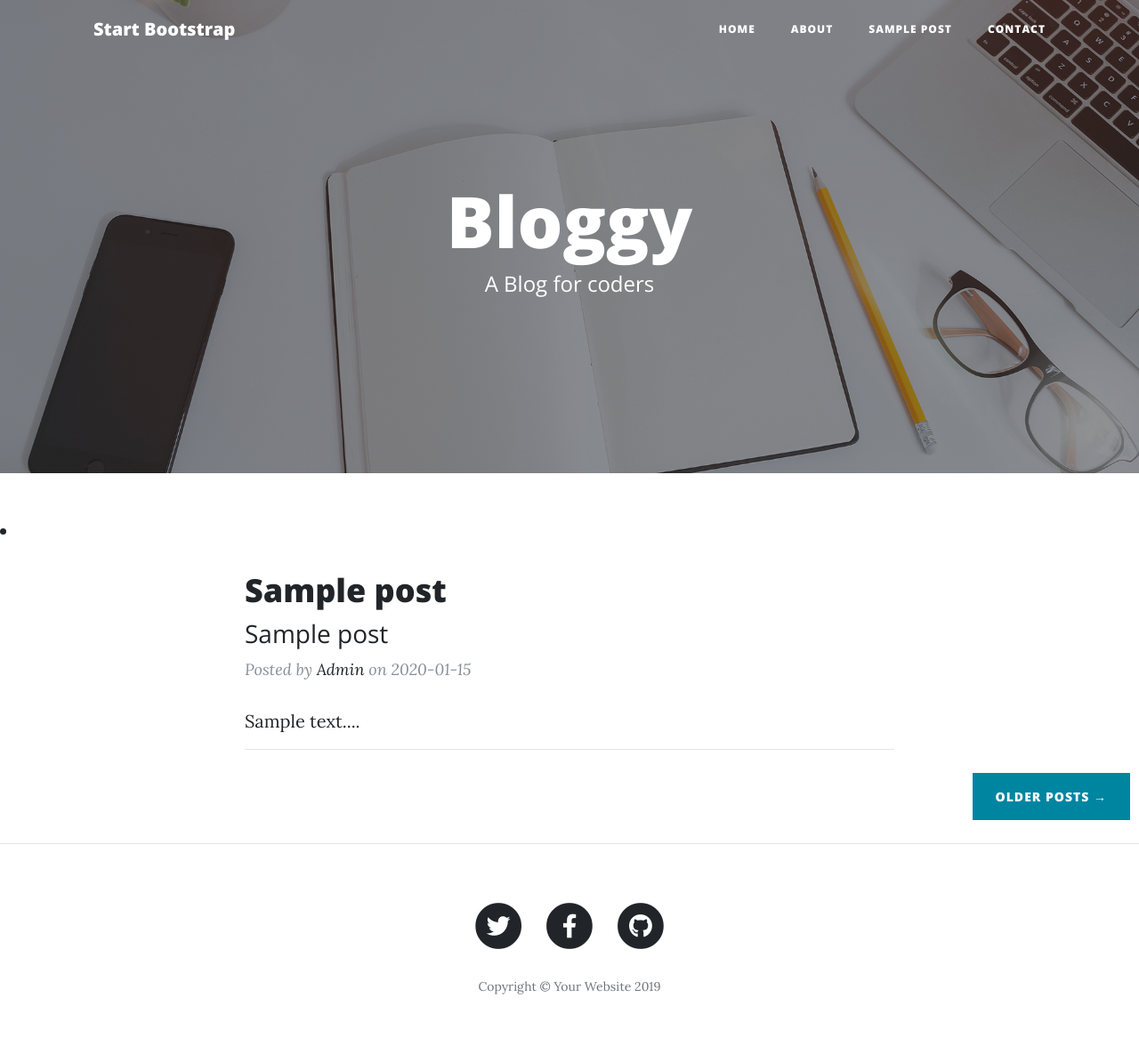
After one commit to rahulmistry33/Bloggy, a Flask app: template templates/dashboard.html in a window 1280 px wide. The commit adds this page. Shown: the whole page at 89% size. Run offline with Flask 2, Linux system fonts and the light colour scheme; tables that the repository leaves empty hold one stand-in row (values such as "Sample post"); the template is opened without the code that fills it: values that come from a table or form of the project are taken from there, most other values are stand-ins (such as "Sample title", 1, 10 or a date in 2020); parts of the project's set-up code (start-up, migrations or seed data) failed here and were passed over; some libraries are stand-ins or nearby versions.

Commit message:
added admin dashboard

```diff
--- a/app.py
+++ b/app.py
@@ -1,4 +1,4 @@
-from flask import Flask,render_template,url_for,request
+from flask import Flask,render_template,url_for,request,session
 from flask_sqlalchemy import SQLAlchemy
 import json
 from flask_mail import Mail
@@ -9,6 +9,7 @@ with open("config.json","r") as c:
 
 
 app=Flask(__name__)
+app.secret_key = 'rahulrocks:D'
 app.config.update(
     MAIL_SERVER='smtp.gmail.com',
     MAIL_PORT='465',
@@ -57,8 +58,19 @@ def home():
 @app.route("/about")
 def about():
     return render_template("about.html",params=params)
-@app.route("/dashboard")
+
+@app.route("/dashboard",methods=["GET","POST"])
 def login():
+    if 'user' in session and session['user']==params["admin-username"]:
+        return render_template("dashboard.html",params=params)
+
+    if request.method=="POST":
+        uname=request.form.get('uname')
+        password=request.form.get('pass')
+        if uname==params["admin-username"] and password==params["admin-password"]:
+            session["user"]=uname
+            return render_template("dashboard.html",params=params)
+
     return render_template("login.html",params=params)
 
 @app.route("/contact",methods=['GET','POST'])
--- /dev/null
+++ b/templates/dashboard.html
@@ -0,0 +1,53 @@
+{% extends "layout.html" %}
+{% block body %}
+  <!-- Page Header -->
+  <header class="masthead" style="background-image: url({{url_for('static',filename='img/home-bg.jpg')}})">
+    <div class="overlay"></div>
+    <div class="container">
+      <div class="row">
+        <div class="col-lg-8 col-md-10 mx-auto">
+          <div class="site-heading">
+            <h1>Bloggy</h1>
+            <span class="subheading">A Blog for coders</span>
+          </div>
+        </div>
+      </div>
+    </div>
+  </header>
+
+  <!-- Main Content -->
+  {% for post in posts %}
+
+  <li>
+  <div class="container">
+    <div class="row">
+      <div class="col-lg-8 col-md-10 mx-auto">
+        <div class="post-preview">
+          <a href="/posts_route/{{post.slug}}">
+            <h2 class="post-title">
+                {{post.title}}
+
+            </h2>
+            <h3 class="post-subtitle">
+              {{post.subtitle}}
+            </h3>
+          </a>
+          <p class="post-meta">Posted by
+            <a href="#">Admin</a>
+            on {{post.date}}</p>
+        </div>
+        {{post.content[:25]}}...
+        <hr>
+      </li>
+        {% endfor %}
+
+
+        <!-- Pager -->
+        <div class="clearfix">
+          <a class="btn btn-primary float-right" style="margin:10px" href="#">Older Posts &rarr;</a>
+        </div>
+      </div>
+    </div>
+  </div>
+
+ {% endblock %}
```
Also changed, not shown: templates/login.html (+5 -5 lines).
